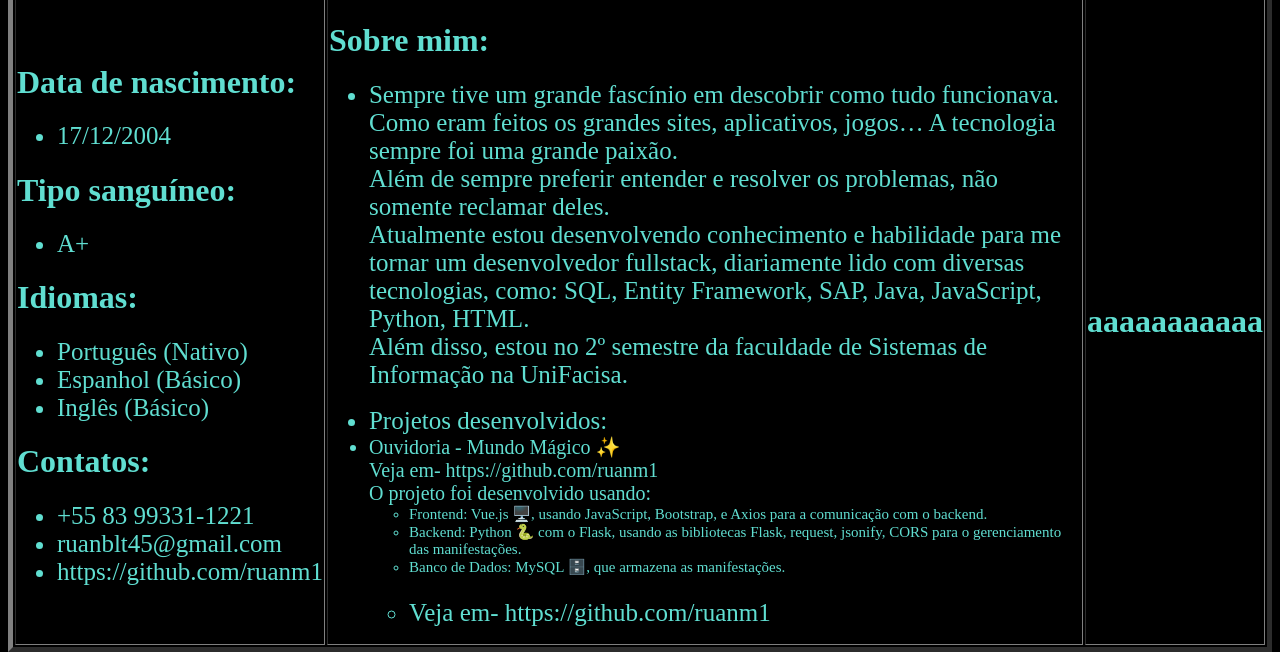
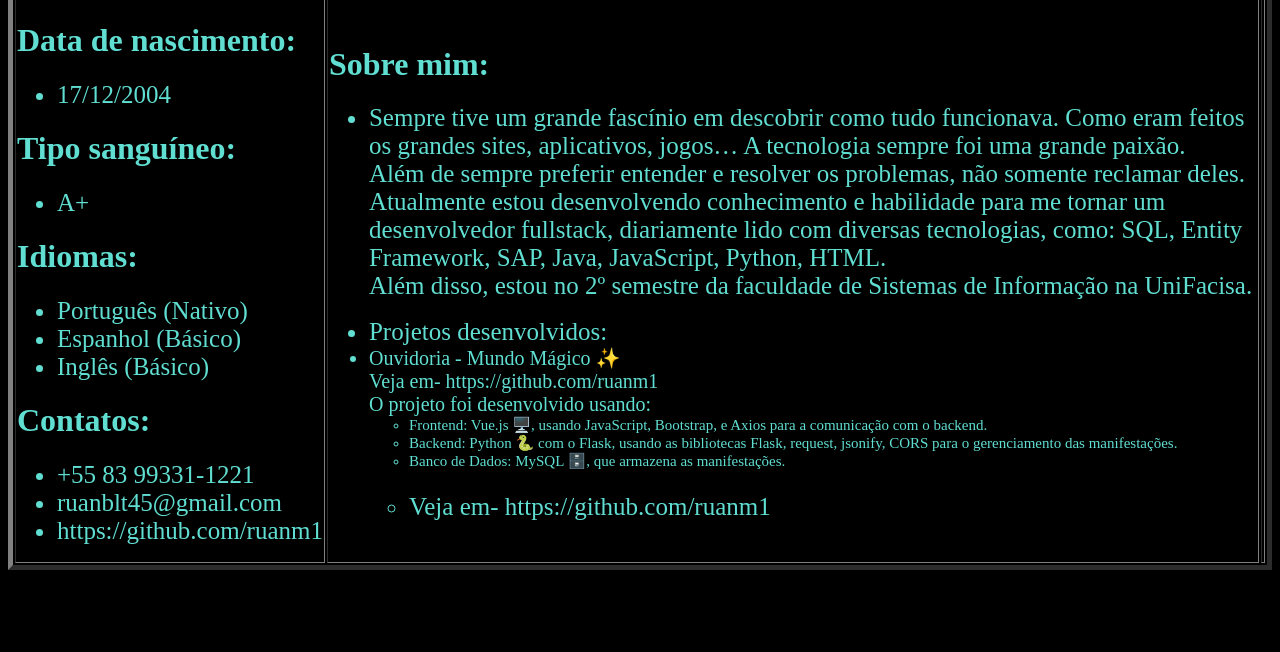
Before and after one commit to ruanm1/portfolio, a plain HTML site: page index.html in a window 1280 px wide. Shown: the part 364-1016 px from the top of the page. After the commit the page ends 942 px from the top, so only its background shows below. Drawn offline with Linux system fonts and the light colour scheme.

Commit message:
Update index.html

```diff
--- a/index.html
+++ b/index.html
@@ -82,7 +82,7 @@
             </td>
             <td>
 
-                <h1>aaaaaaaaaaa</h1>
+
             </td>
         </tr>
     </table>
```
